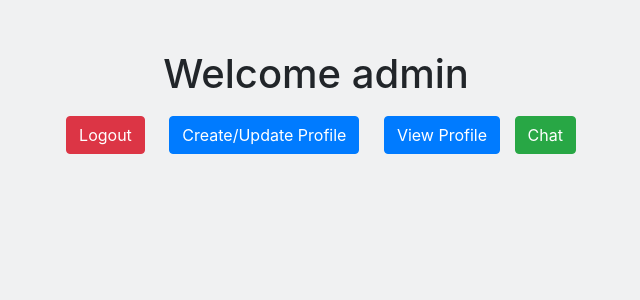
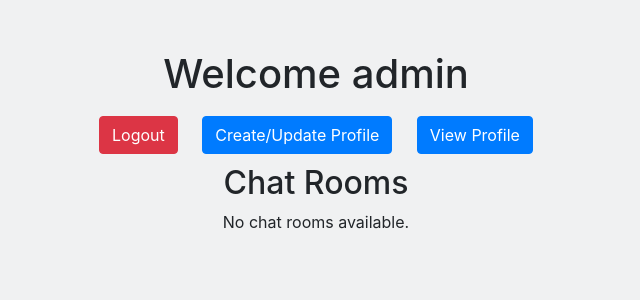
Before and after one commit to AarushTewari/SUTT-Task, a Django app: page /welcome/ in a window 1280 px wide. Shown: the top 300 px of the page, without its empty margins (324-964 px from the left). Run offline with Django 4.2, Linux system fonts and the light colour scheme; a user stored in the database is signed in; data comes from the database, SQL or seed files in the repository; some libraries are stand-ins or nearby versions.

Commit message:
Update welcome.html

```diff
--- a/Templates/welcome.html
+++ b/Templates/welcome.html
@@ -38,7 +38,19 @@
             <a href="/accounts/logout" class="btn btn-danger">Logout</a>
             <a href="/change_profile" class="btn btn-primary">Create/Update Profile</a>
             <a href="{% url 'hospital:profile' patient.id %}" class="btn btn-primary">View Profile</a>
-            <a href="{% url 'hospital:room' room.patient %}" class="btn btn-success">Chat</a>
+            <div class="container">
+                <h2>Chat Rooms</h2>
+                {% if rooms %}
+                    <ul>
+                        {% for room in rooms %}
+                            <li><a href="{% url 'hospital:chatrooms' room.patient %}">{{ room.name }}</a></li>
+                        {% endfor %}
+                    </ul>
+                {% else %}
+                    <p>No chat rooms available.</p>
+                {% endif %}
+            </div>
+
         </div>
     </div>
 
```
